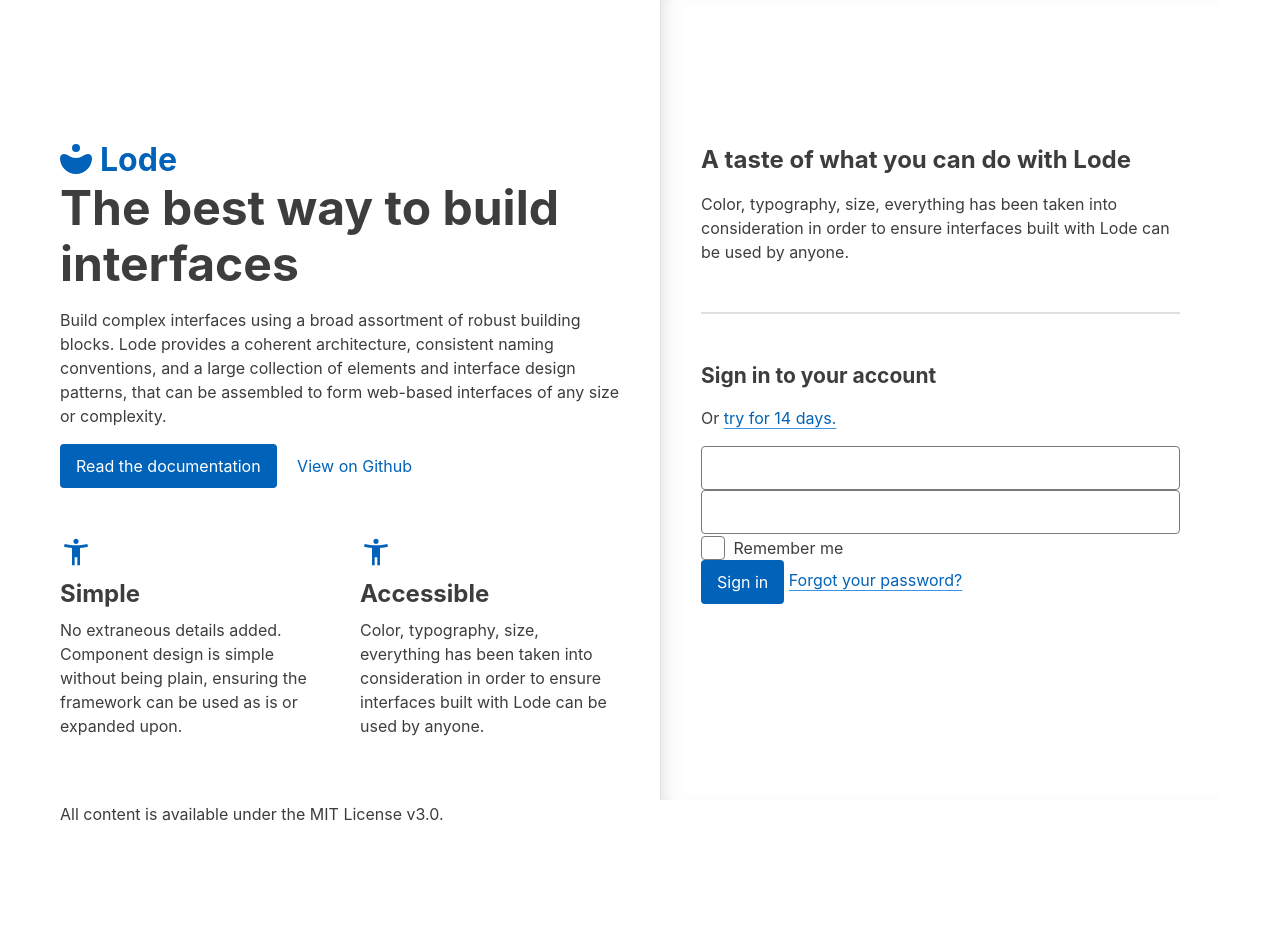
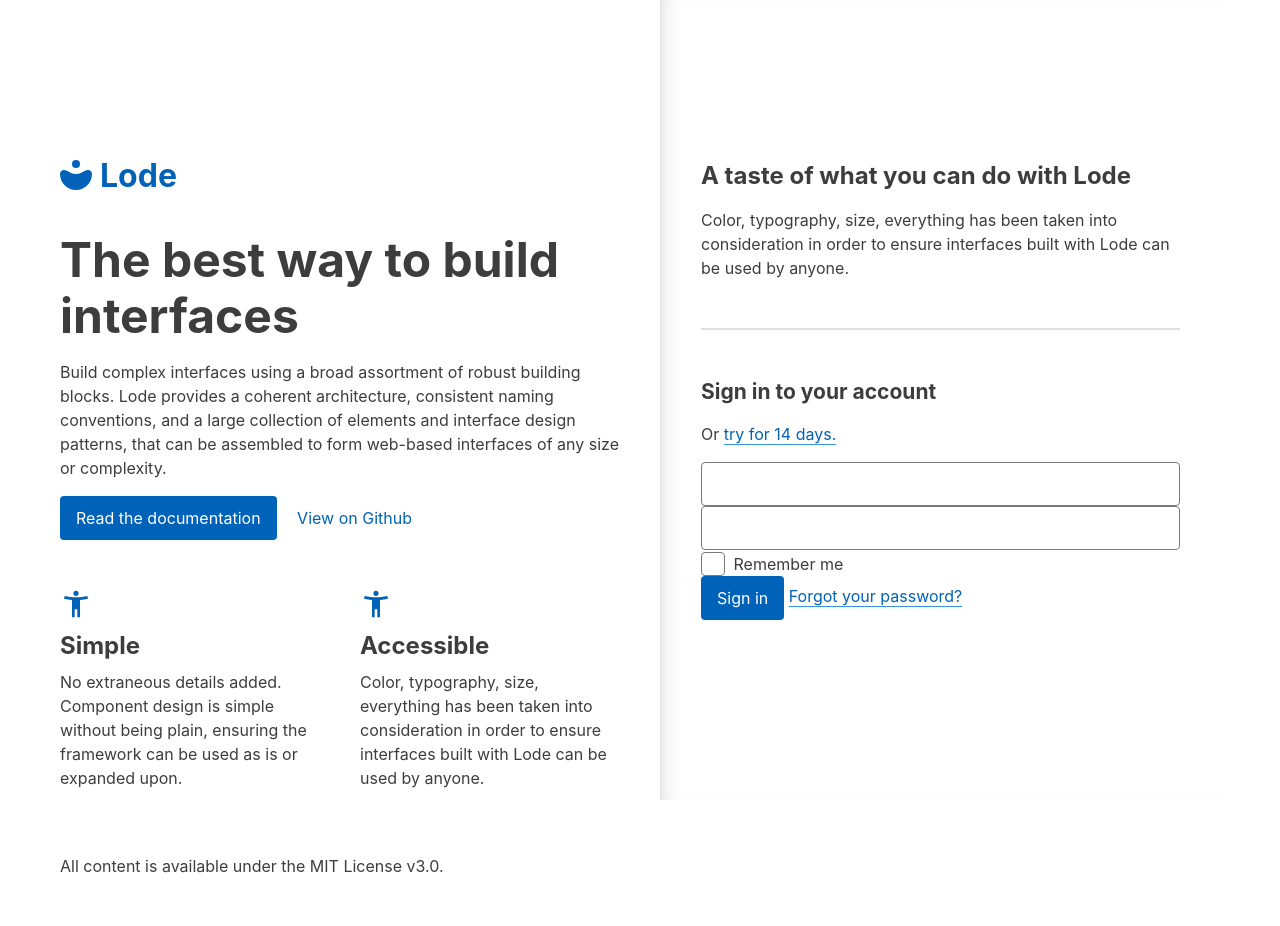
Before and after one commit to pixeltrove/lode-website, a website: page index.html in a window 1280 px wide. Before the commit the page ends 874 px from the top, so only its background shows below. Drawn offline with Linux system fonts and the light colour scheme.

Commit message:
Revise spacing

```diff
--- a/index.html
+++ b/index.html
@@ -17,7 +17,7 @@
       <div class="grid laptop:grid-2">
         <div class="laptop:grid-column-1">
           <div class="intro">
-            <a class="logo" href="index.html">
+            <a class="logo intro-logo" href="index.html">
               <svg class="logo-mark" width="32" height="30" viewBox="0 0 32 30" fill="none" xmlns="http://www.w3.org/2000/svg">
                 <path d="M4 10C1.79086 10 0 11.7909 0 14C0 22.8366 7.16345 30 16 30C24.8365 30 32 22.8366 32 14C32 11.7909 30.2091 10 28 10C23.7765 10 22.0486 14 16 14C9.9514 14 8.22347 10 4 10Z" fill="#0062B8" />
                 <circle cx="16" cy="4" r="4" fill="#0062B8" />
--- a/source/components/demo.scss
+++ b/source/components/demo.scss
@@ -5,7 +5,7 @@
 
 .demo {
   height: 100vh;
-  padding-top: 3 * $space-large-a;
+  padding-top: 10rem;
   padding-right: $space-large-b;
   padding-left: $space-large-b;
   border-left: $border-width-regular solid $color-neutral-light-c;
--- a/source/components/intro.scss
+++ b/source/components/intro.scss
@@ -4,8 +4,12 @@
 @use "../tokens" as *;
 
 .intro {
-  padding-top: 3 * $space-large-a;
+  padding-top: 10rem;
   padding-bottom: $space-large-a;
+
+  &-logo {
+    margin-bottom: $space-large-b;
+  }
 
   &-lead {
     margin-bottom: $space-regular;
```
Also changed, not shown: build/main.css.
